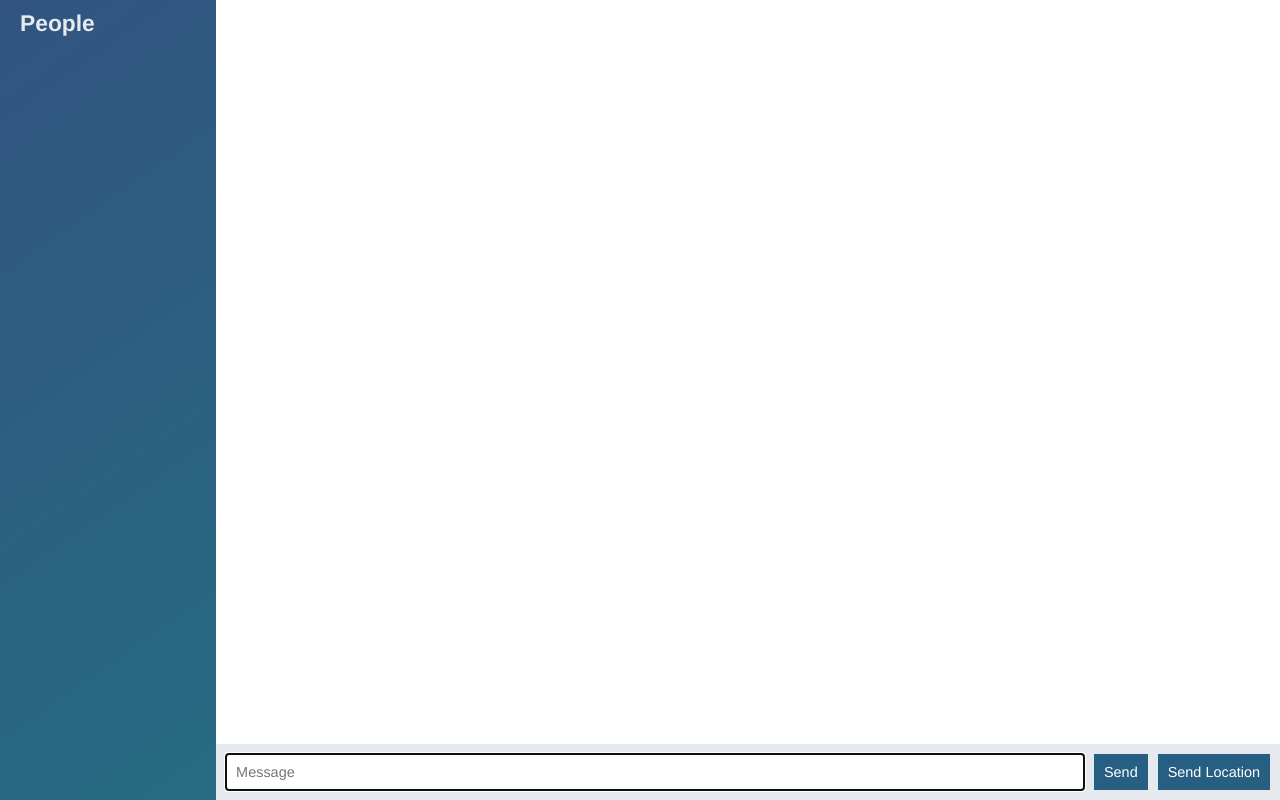
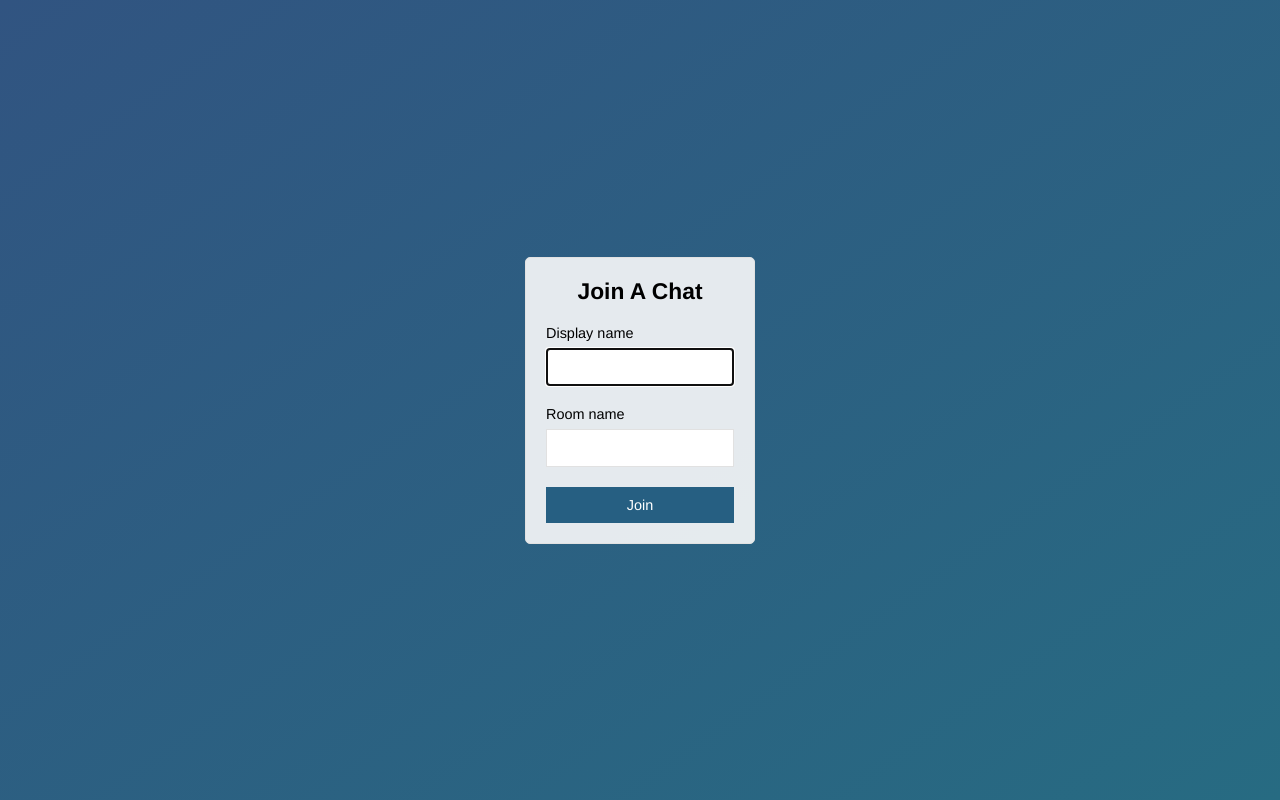
Before and after one commit to shubhamgarg1671/node-chat-app, a website: page public/index.html in a window 1280 px wide. Drawn offline with nearby package versions, Linux system fonts and the light colour scheme; no server answers.

Commit message:
Add join page that submits to chat.html

```diff
--- a/public/index.html
+++ b/public/index.html
@@ -3,57 +3,31 @@
 
 <head>
     <meta charset="UTF-8">
+    <meta name="viewport" content="width=device-width, initial-scale=1.0">
+    <title>Join | Chat App</title>
+    <meta name="veiwport" content="width=device-width, initial-scale=1, user-scalable=no">
     <link rel="stylesheet" href="/css/styles.css">
 </head>
 
-<body class="chat">
-    <div class="chat__sidebar">
-        <h3>People</h3>
-        <div id="users"></div>
+<body class="centered-form">
+    <div class="centered-form__form">
+        <form action="/chat.html">
+            <div class="form-field">
+            <h3>Join A Chat</h3> </div>
+            <div class="form-field">
+            <label>Display name</label>
+            <input type="text" name="name" autofocus>
+            </div>
+                        <div class="form-field">
+                            <label>Room name</label>
+                            <input type="text" name="room">
+                        </div>
+
+            <div class="form-field">
+                <button>Join</button>
+            </div>
+        </form>
     </div>
-    <div class="chat__main">
-        <ol id="messages" class="chat__messages">
-
-        </ol>
-        <div class="chat__footer">
-            <form id="message-form">
-                <input name="message" type="text" placeholder="Message" autofocus autocomplete="off" />
-                <button>Send</button>
-            </form>
-            <button id="send-location">Send Location</button>
-        </div>
-    </div>
-    <script id="message-template" type="text/template">
-        <li class="message">
-            <div class="message__title">
-                <h4>{{from}}</h4>
-                <span>{{createdAt}}</span>
-            </div>
-            <div class="message__body">
-                <p>{{text}}</p>
-            </div>
-        </li>
-    </script>
-
-    <script id="location-message-template" type="text/template">
-        <li class="message">
-            <div class="message__title">
-                <h4>{{from}}</h4>
-                <span>{{createdAt}}</span>
-            </div>
-            <div class="message__body">
-                <a href="{{url}}" target="_blank">My Current Location</a>
-            </div>
-        </li>
-    </script>
-
-    <script src="/socket.io/socket.io.js"></script>
-    <script src="./js/libs/jquery-3.5.1.min.js"></script>
-    <script src="/js/libs/moment.js"></script>
-    <script src="/js/libs/mustache.js"></script>
-    <script src="/js/index.js">
-
-    </script>
 </body>
 
 </html>
```
Also changed, not shown: public/chat.html (added, +61 -0 lines), public/js/chat.js (renamed from public/js/index.js).
